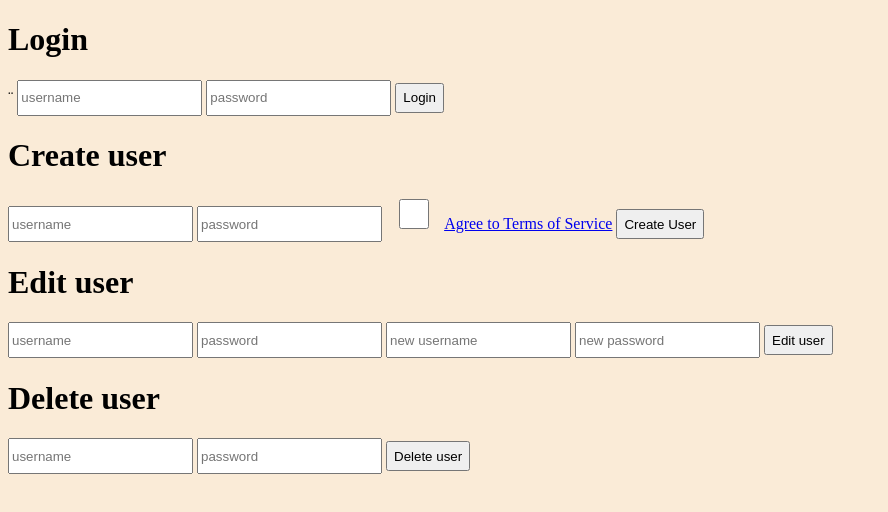
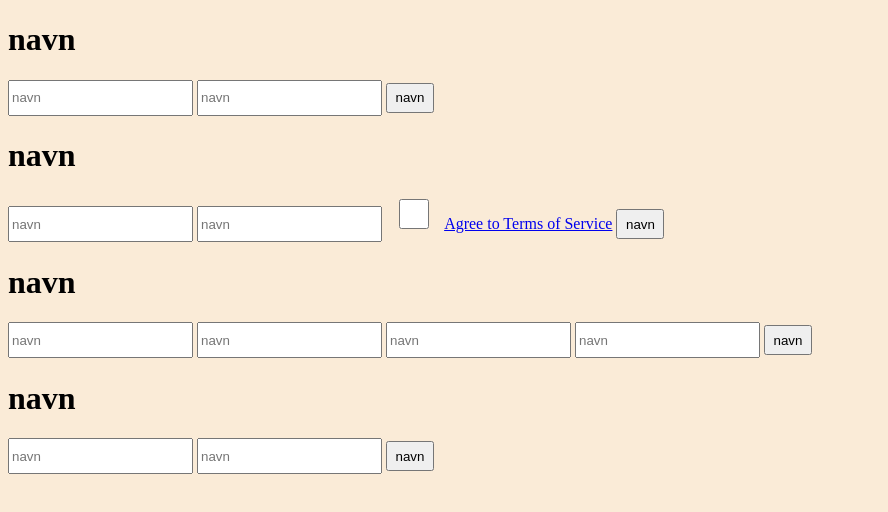
Before and after one commit to ObsidanOW/Board-Game-Service, a website with bundled scripts: page public/index.html in a window 1280 px wide. Shown: the whole page, without its empty margins (0-888 px from the left). Built offline with nearby package versions, Linux system fonts and the light colour scheme.

Commit message:
viewController can replace innertext and placeholders

```diff
--- a/modules/languageProvider/languages/en.json
+++ b/modules/languageProvider/languages/en.json
@@ -13,6 +13,10 @@
         "succesfulDelete": "Logged in succesfully"
     },
     "HTML": {
+        "username": "username",
+        "password:": "password",
+        "newname": "new username",
+        "newpassword": "new password",
         "login": "Login",
         "createUser": "Create user",
         "editUser": "Edit user",
--- a/public/controller/UserSettingsController.mjs
+++ b/public/controller/UserSettingsController.mjs
@@ -58,6 +58,39 @@ function render(target) {
     })
 
 
+    const inputNames = ["username", "password", "newname", "newpassword"]
+
+    for (let i = 0; i < inputNames.length; i++) {
+        const inputName = find(`input[name="${inputNames[i]}"]`, FormElement);
+        if (inputName.length === undefined) {
+            inputName.placeholder = "navn";
+        } else {
+            for (let p = 0; p < inputName.length; p++) {
+                inputName[p].placeholder = "navn"
+            }
+        }
+    }
+
+    const headerIDs = ["loginHeader", "createHeader", "editHeader", "deleteHeader"];
+
+    for (let i = 0; i < headerIDs.length; i++) {
+        const headerText = find(`#${headerIDs[i]}`, FormElement)
+        headerText.innerText = "navn";
+    }
+
+    const buttonIDs = ["loginbtn", "createbtn", "editbtn","deletebtn"];
+
+    for(let i = 0; i < buttonIDs.length; i++){
+const buttonText = find(`#${buttonIDs[i]}`, FormElement);
+buttonText.innerText = "navn";
+
+    }
+
+
+
+
+
+
     target.appendChild(FormElement)
 }
 
--- a/public/views/UserSettingsView.html
+++ b/public/views/UserSettingsView.html
@@ -1,34 +1,34 @@
 <div>
     <main>
         <form id="login">
-            <h1>Login</h1>¨
-            <input id="loginname" name="name" placeholder="username" />
+            <h1  id="loginHeader">Login</h1>
+            <input id="loginname" name="username" placeholder="username" />
             <input name="password" value="" placeholder="password" />
-            <button type="submit">Login</button>
+            <button id="loginbtn" type="submit">Login</button>
         </form>
 
         <form id="create">
-            <h1>Create user</h1>
-            <input name="name" value="" placeholder="username" />
+            <h1 id="createHeader">Create user</h1>
+            <input name="username" value="" placeholder="username" />
             <input name="password" value="" placeholder="password" />
             <input name="TOS" type="checkbox" id="tos">
             <label for="tos"> <a href="./ToS.html">Agree
                     to Terms of Service</a> </label>
-            <button type="submit">Create User</button>
+            <button id="createbtn" type="submit">Create User</button>
         </form>
 
         <form id="edit">
-            <h1>Edit user</h1>
-            <input name="name" placeholder="username" />
+            <h1 id="editHeader">Edit user</h1>
+            <input name="username" placeholder="username" />
             <input name="password" placeholder="password" />
             <input name="newname" placeholder="new username" />
             <input name="newpassword" placeholder="new password" />
-            <button type="submit">Edit user</button>
+            <button id="editbtn" type="submit">Edit user</button>
         </form>
 
         <form id="delete">
-            <h1>Delete user</h1>
-            <input id="deletename" name="name" placeholder="username" />
+            <h1 id="deleteHeader">Delete user</h1>
+            <input id="deletename" name="username" placeholder="username" />
             <input id="deletepassword" name="password" placeholder="password" />
             <button id="deletebtn" type="submit">Delete user</button>
         </form>
```
